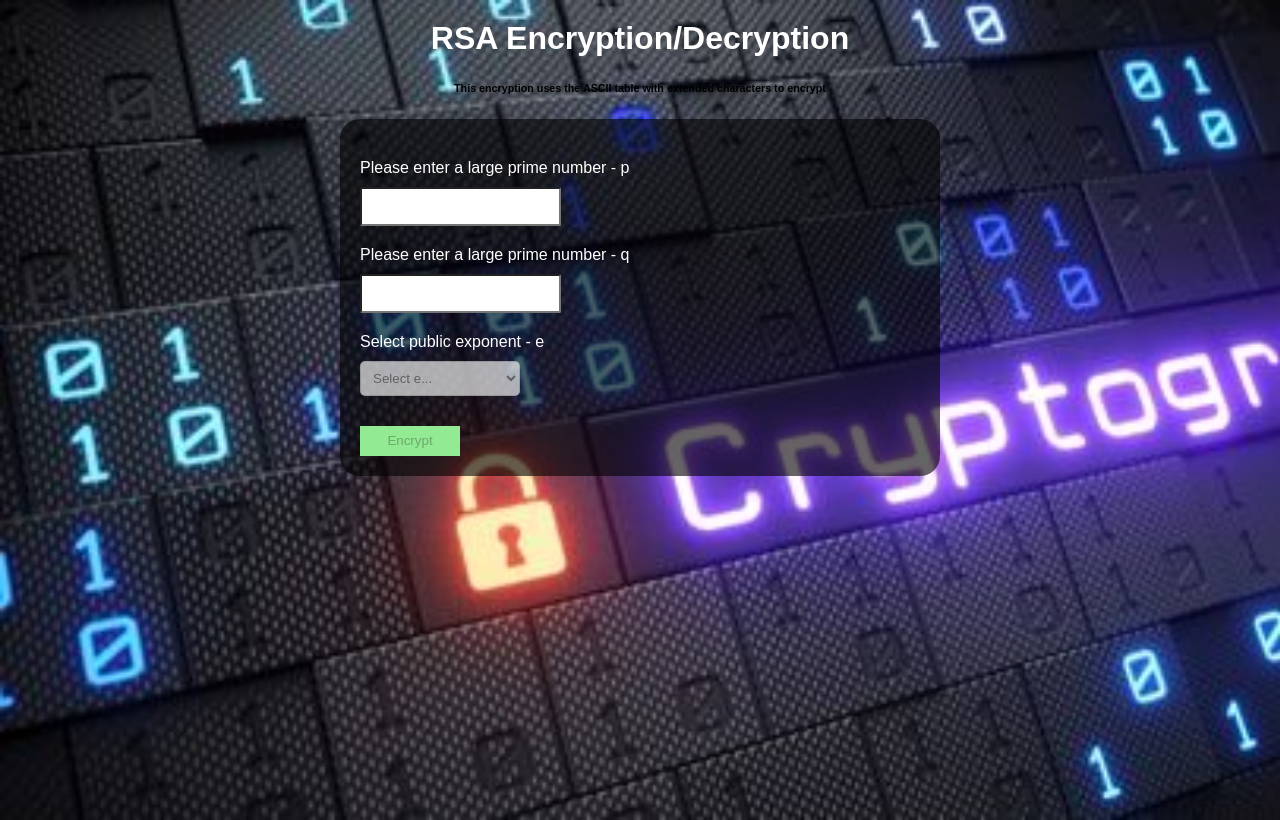
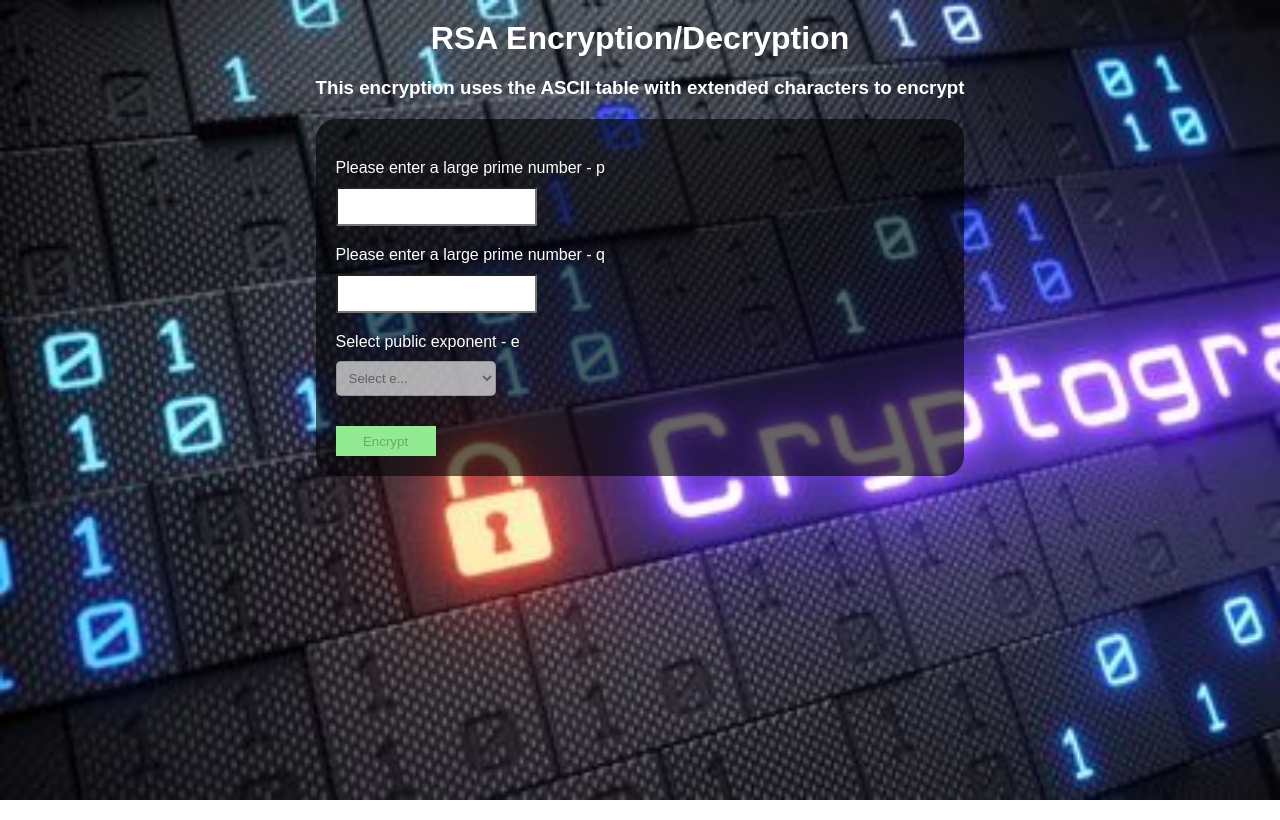
Before and after one commit to BalogunDell/sample-rsa-enc-dec, a React (Create React App) app: page / in a window 1280 px wide. Built offline with nearby package versions, Linux system fonts and the light colour scheme.

Commit message:
new changes

```diff
--- a/src/App.css
+++ b/src/App.css
@@ -1,7 +1,6 @@
 .App {
   font-family: sans-serif;
   text-align: center;
-  width: 600px;
   margin: 0 auto;
 }
 
@@ -12,11 +11,14 @@ body {
   height: 100vh;
   margin: 0;
   padding: 0;
+  display: flex;
+  justify-content: center;
 }
 
-h1 {
+h1, h3 {
   margin: 0;
 }
+
 
 .wrapper {
   display: flex;
@@ -33,14 +35,16 @@ input {
   padding: 10px;
 }
 
-label, h1 {
+label, h1, h3 {
   color: white;
 }
 
-h1 {
+h1, h3 {
   margin: 20px;
 }
 
+h3 {
+}
 p {
   color: red;
 }
--- a/src/App.js
+++ b/src/App.js
@@ -80,14 +80,15 @@ export default function App() {
   return (
     <div className="App">
       <h1>RSA Encryption/Decryption</h1>
-      <h6>This encryption uses the ASCII table with extended characters to encrypt</h6>
+      <h3>This encryption uses the ASCII table with extended characters to encrypt</h3>
       <div
         style={{
           display: "flex",
           flexDirection: "column",
           backgroundColor: 'rgba(0, 0,0, 0.6)',
           padding: '20px',
-          borderRadius: '20px'
+          borderRadius: '20px',
+          margin: '20px'
         }}
       >
         {error && (
```
